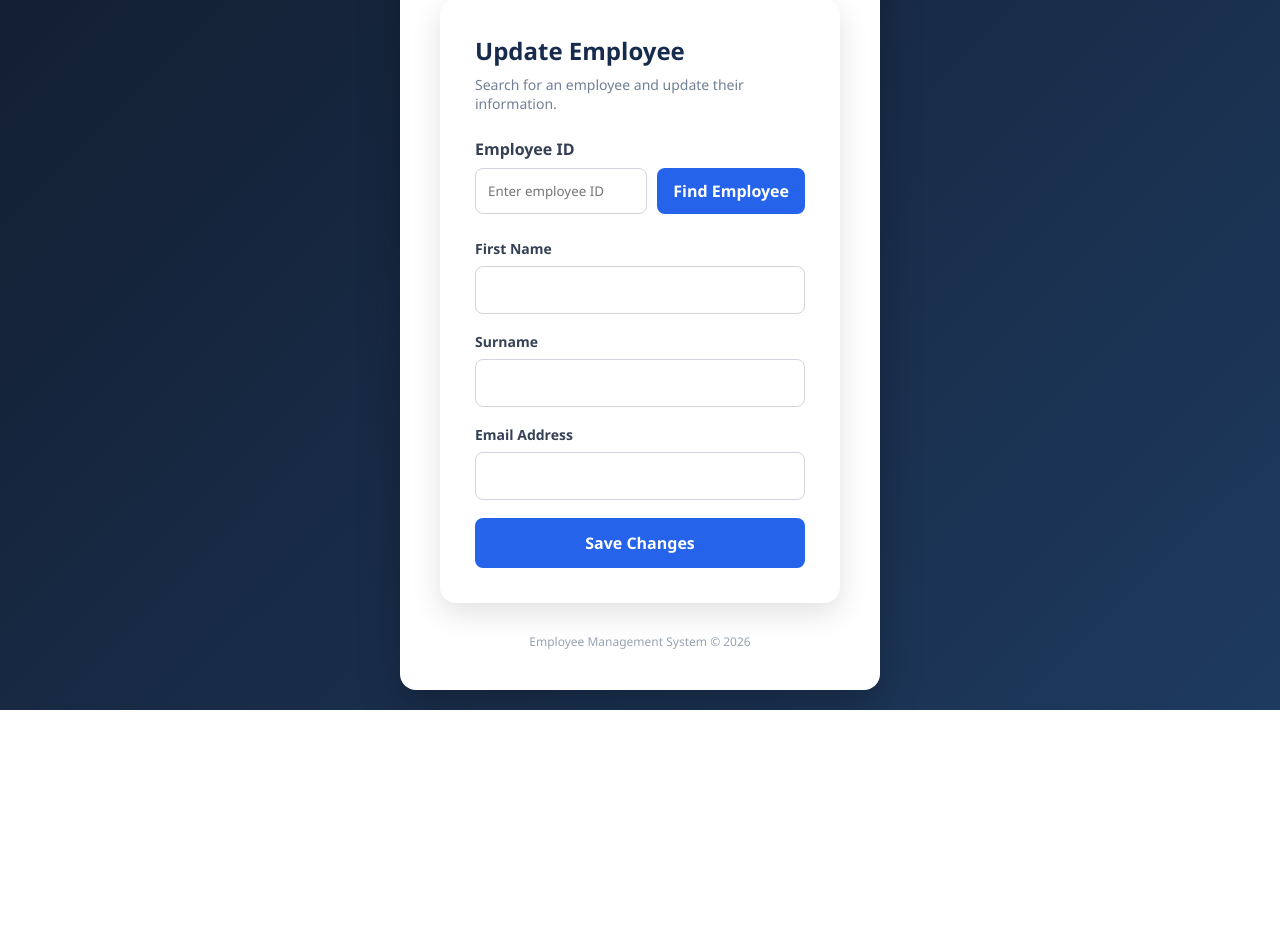
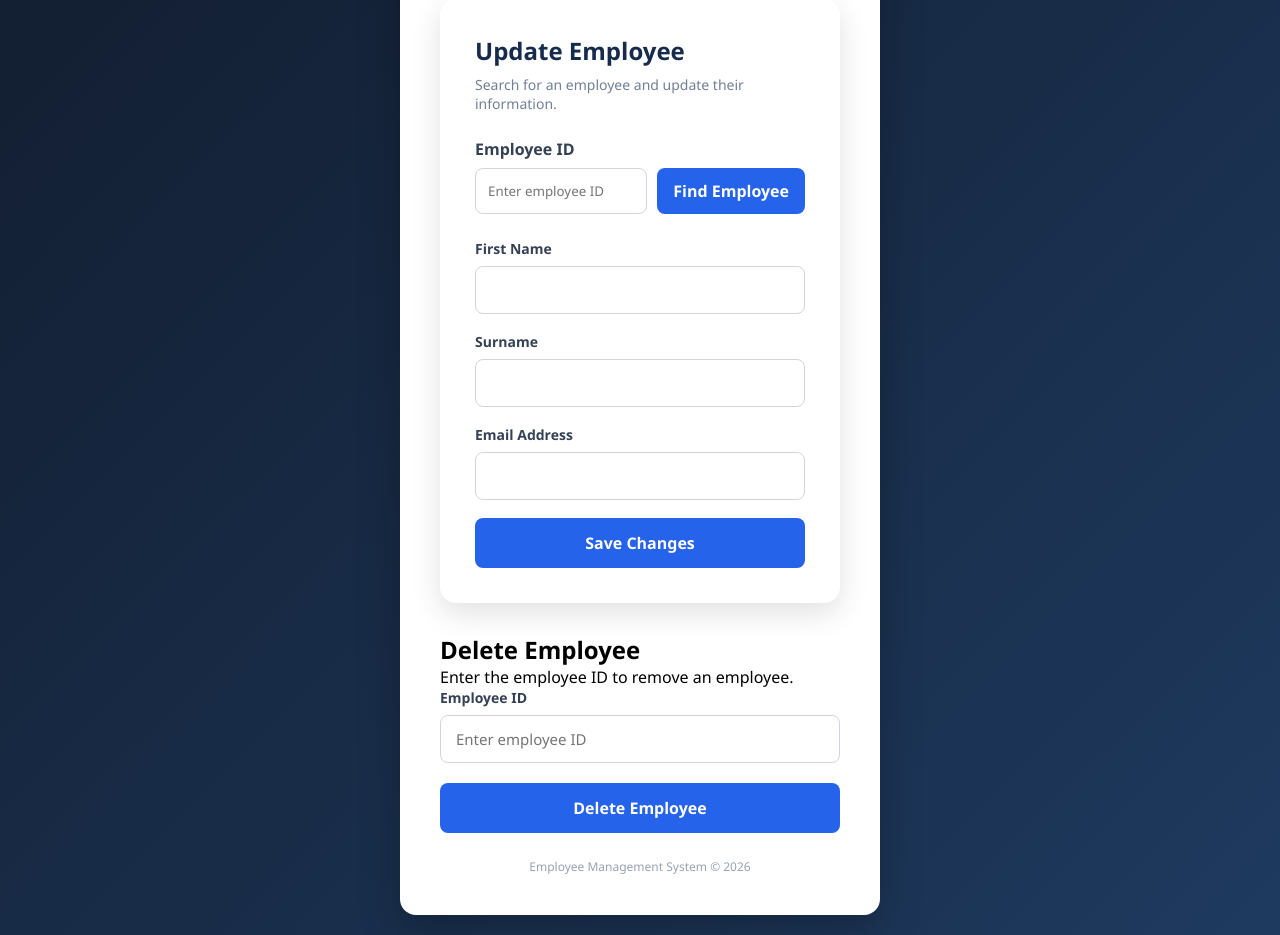
Before and after one commit to Ntiyiso485/vanilla-js-crud-lab, a Spring Boot app: page / in a window 1280 px wide. Shown: the part 522-1457 px from the top of the page. Before the commit the page ends 1232 px from the top, so only its background shows below. Run offline with Spring Boot 4, Linux system fonts and the light colour scheme.

Commit message:
CRUD DELETE

```diff
--- a/src/main/resources/static/index.html
+++ b/src/main/resources/static/index.html
@@ -99,6 +99,29 @@
         </form>
 
     </section>
+    <section class="delete-container">
+
+        <div class="delete-header">
+            <h2>Delete Employee</h2>
+            <p>Enter the employee ID to remove an employee.</p>
+        </div>
+
+        <div class="form-group">
+            <label for="deleteId">Employee ID</label>
+            <input
+                    type="number"
+                    id="deleteId"
+                    placeholder="Enter employee ID"
+                    min="1"
+                    required
+            >
+        </div>
+
+        <button type="button" id="deleteBtn">
+            Delete Employee
+        </button>
+
+    </section>
 
 
 
--- a/src/main/resources/static/script.js
+++ b/src/main/resources/static/script.js
@@ -127,3 +127,43 @@ updateEmployeeForm.addEventListener("submit", async function (event) {
     }
 
 });
+const deleteBtn = document.getElementById("deleteBtn");
+
+deleteBtn.addEventListener("click", async function () {
+
+    const id = document.getElementById("deleteId").value;
+
+    if (!id) {
+        alert("Please enter an employee ID.");
+        return;
+    }
+
+    const confirmDelete = confirm(
+        "Are you sure you want to delete this employee?"
+    );
+
+    if (!confirmDelete) {
+        return;
+    }
+
+    try {
+
+        const response = await fetch(`/api/Employee/${id}`, {
+            method: "DELETE"
+        });
+
+        if (!response.ok) {
+            throw new Error("Employee not found or deletion failed.");
+        }
+
+        alert("Employee deleted successfully!");
+
+        document.getElementById("deleteId").value = "";
+
+    } catch (error) {
+
+        console.error(error);
+        alert(error.message);
+
+    }
+});
```
Also changed, not shown: src/main/java/org/example/employeeapplication/Controller/EmployeeController.java (+7 -0 lines), src/main/java/org/example/employeeapplication/Service/EmployeeService.java (+7 -0 lines).
